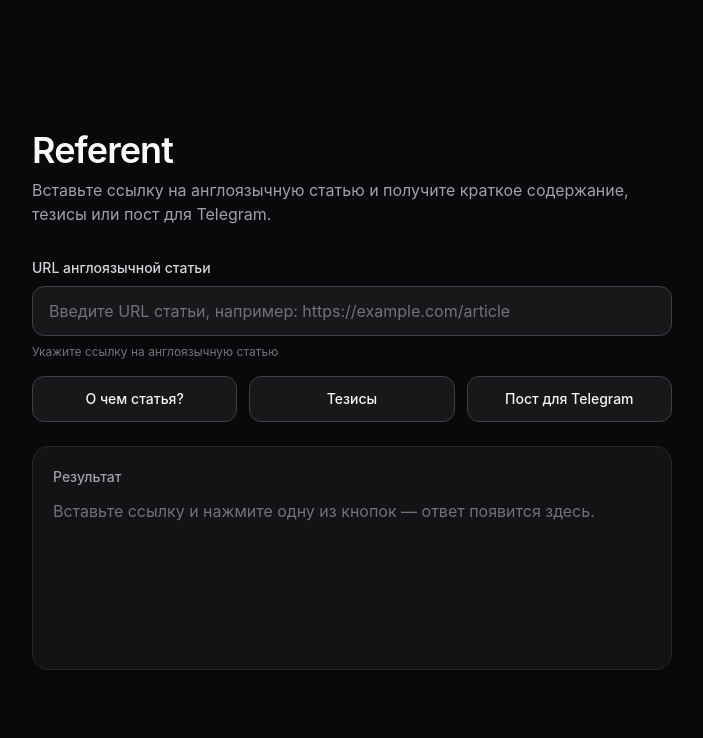
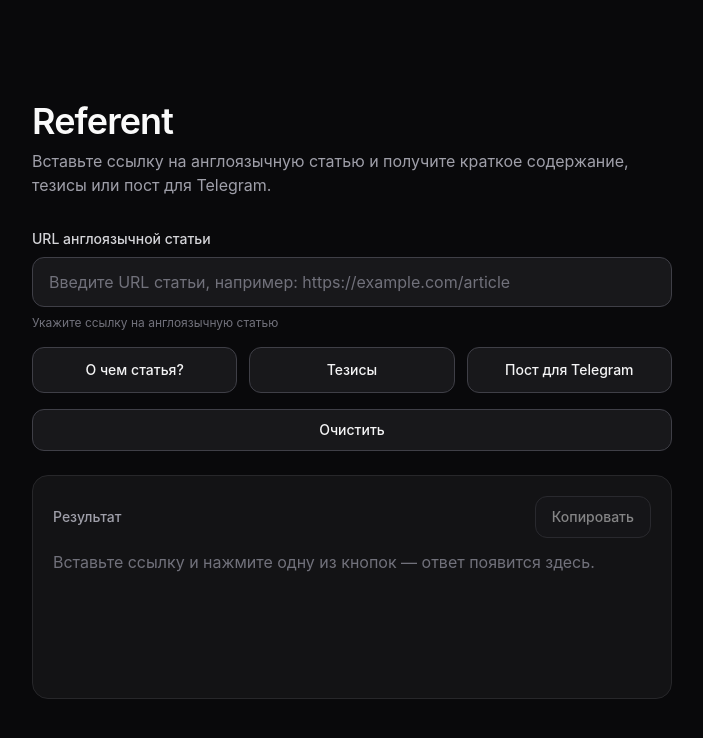
Before and after one commit to soal8877-ctrl/referent, a Next.js app: page / in a window 1280 px wide. Shown: the top 738 px of the page, without its empty margins (288-991 px from the left). Built offline with nearby package versions, Linux system fonts and the light colour scheme.

Commit message:
Enhanced ReferentForm component by adding clipboard functionality to copy results, implementing a clear button to reset the form, and improving scrolling behavior for result visibility.

```diff
--- a/components/ReferentForm.tsx
+++ b/components/ReferentForm.tsx
@@ -1,6 +1,6 @@
 "use client";
 
-import { FormEvent, useState } from "react";
+import { FormEvent, useEffect, useRef, useState } from "react";
 import { Alert, AlertDescription, AlertIcon, AlertTitle } from "@/components/ui/alert";
 import { messageForCode, messageFromApiPayload, type ErrorCode } from "@/lib/errors";
 
@@ -36,6 +36,9 @@
   telegram: "Загружаю статью… Пишу пост для Telegram…",
 };
 
+const secondaryButtonClass =
+  "rounded-xl border border-zinc-700 bg-zinc-900 px-4 py-2.5 text-sm font-medium text-zinc-100 transition hover:border-amber-400/70 hover:bg-zinc-800 disabled:cursor-not-allowed disabled:opacity-50";
+
 function isHttpUrl(value: string): boolean {
   try {
     const url = new URL(value);
@@ -56,9 +59,64 @@
   const [loading, setLoading] = useState(false);
   const [error, setError] = useState("");
   const [result, setResult] = useState("");
+  const [copied, setCopied] = useState(false);
+
+  const resultRef = useRef<HTMLDivElement>(null);
+  const shouldScrollRef = useRef(false);
+  const copyTimerRef = useRef<number | null>(null);
+
+  useEffect(() => {
+    if (!shouldScrollRef.current || !result) return;
+
+    shouldScrollRef.current = false;
+    resultRef.current?.scrollIntoView({ behavior: "smooth", block: "start" });
+  }, [result]);
+
+  useEffect(() => {
+    return () => {
+      if (copyTimerRef.current !== null) {
+        window.clearTimeout(copyTimerRef.current);
+      }
+    };
+  }, []);
 
   function showError(code: ErrorCode) {
     setError(messageForCode(code));
+  }
+
+  function clearAll() {
+    setUrl("");
+    setActiveAction(null);
+    setLoading(false);
+    setError("");
+    setResult("");
+    setCopied(false);
+    shouldScrollRef.current = false;
+
+    if (copyTimerRef.current !== null) {
+      window.clearTimeout(copyTimerRef.current);
+      copyTimerRef.current = null;
+    }
+  }
+
+  async function copyResult() {
+    if (!result) return;
+
+    try {
+      await navigator.clipboard.writeText(result);
+      setCopied(true);
+
+      if (copyTimerRef.current !== null) {
+        window.clearTimeout(copyTimerRef.current);
+      }
+
+      copyTimerRef.current = window.setTimeout(() => {
+        setCopied(false);
+        copyTimerRef.current = null;
+      }, 2000);
+    } catch {
+      showError("UNKNOWN");
+    }
   }
 
   async function runAction(action: Action) {
@@ -78,6 +136,7 @@
     setActiveAction(action);
     setLoading(true);
     setResult("");
+    setCopied(false);
 
     try {
       const response = await fetch("/api/generate", {
@@ -105,6 +164,7 @@
         return;
       }
 
+      shouldScrollRef.current = true;
       setResult(text);
     } catch {
       showError("NETWORK");
@@ -171,6 +231,16 @@
             );
           })}
         </div>
+
+        <button
+          type="button"
+          title="Сбросить поле URL, результат и ошибки"
+          disabled={loading}
+          onClick={clearAll}
+          className={secondaryButtonClass}
+        >
+          Очистить
+        </button>
       </form>
 
       {processStatus ? (
@@ -183,14 +253,29 @@
         </div>
       ) : null}
 
-      <div className="min-h-56 rounded-2xl border border-zinc-800 bg-zinc-900/70 p-5">
-        <div className="mb-3 flex items-center justify-between gap-3">
+      <div
+        ref={resultRef}
+        className="min-h-56 scroll-mt-6 rounded-2xl border border-zinc-800 bg-zinc-900/70 p-5"
+      >
+        <div className="mb-3 flex flex-wrap items-center justify-between gap-3">
+          <div className="flex items-center gap-3">
             <h2 className="text-sm font-medium text-zinc-400">Результат</h2>
             {activeAction && !loading ? (
               <span className="text-xs text-amber-400">
                 {ACTION_TITLES[activeAction]}
               </span>
             ) : null}
+          </div>
+
+          <button
+            type="button"
+            title="Скопировать результат"
+            disabled={!result || loading}
+            onClick={() => void copyResult()}
+            className={secondaryButtonClass}
+          >
+            {copied ? "Скопировано" : "Копировать"}
+          </button>
         </div>
 
         {result ? (
```
Lines whose indentation alone changed are shown as unchanged.
